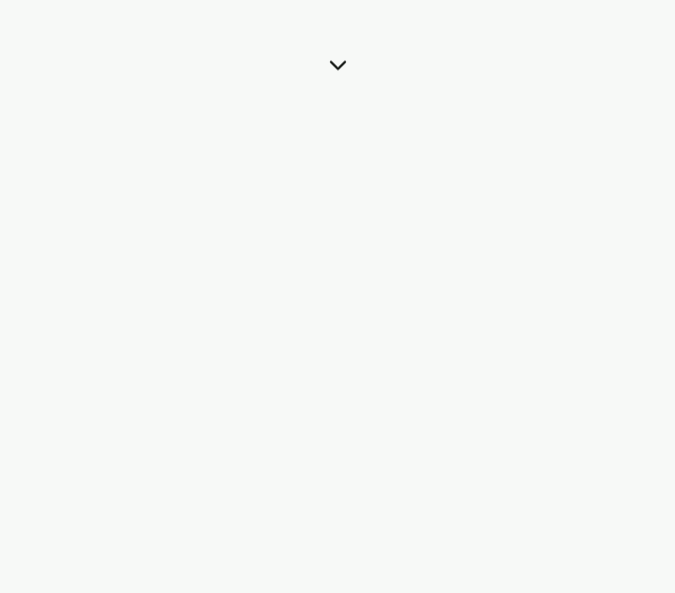
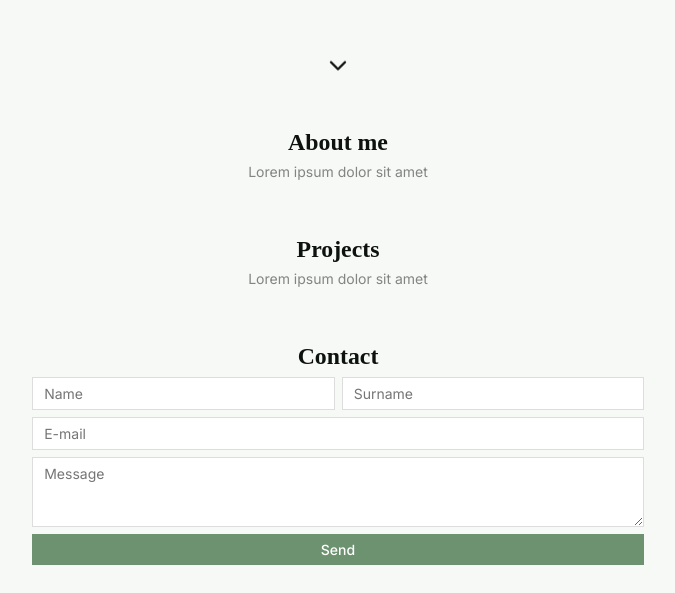
Before and after one commit to wiresnchains/wiresnchains-portfolio, a React (Create React App) app: page / in a window 1280 px wide. Shown: the part 699-1292 px from the top of the page, without its empty margins (302-977 px from the left). Before the commit the page ends 800 px from the top, so only its background shows below. Built offline with nearby package versions, Linux system fonts and the light colour scheme; a web font is replaced by a local one.

Commit message:
Add new blocks

```diff
--- a/src/hooks/LanguageProvider.tsx
+++ b/src/hooks/LanguageProvider.tsx
@@ -20,6 +20,7 @@ const dictionaryList: { [key: string]: ILanguageDictionary } = {
         failedToSendMessage: "Failed to send message, please try again later",
         messageSent: "Message was sent successfully",
         emptyFields: "Empty fields",
+        projects: "Projects",
 
         // Navigation
         home: "Home",
@@ -46,6 +47,7 @@ const dictionaryList: { [key: string]: ILanguageDictionary } = {
         failedToSendMessage: "Het bericht kon niet worden verzonden, probeer het later opnieuw",
         messageSent: "Het bericht is succesvol verzonden",
         emptyFields: "Lege velden",
+        projects: "Projected",
 
         // Navigation
         home: "Index",
--- a/src/views/Home.tsx
+++ b/src/views/Home.tsx
@@ -2,9 +2,11 @@ import { useLanguage } from "../hooks/LanguageProvider";
 import { Navbar } from "../components/Nav";
 import { Hero } from "../components/Hero";
 import { Inline } from "../components/Inline";
-import { Button } from "../components/Form";
+import { Button, ContactForm } from "../components/Form";
 import { useState } from "react";
 import { ContactModal } from "../components/Modal";
+import { Block } from "../components/Block";
+import { FluidContainer } from "../components/FluidContainer";
 
 export function Home() {
     const language = useLanguage();
@@ -20,6 +22,24 @@ export function Home() {
                     <Button type="secondary">{language.dictionary.aboutMe}</Button>
                 </Inline>
             </Hero>
+
+            <Block>
+                <h2>{language.dictionary.aboutMe}</h2>
+                <p className="muted">Lorem ipsum dolor sit amet</p>
+            </Block>
+
+            <Block>
+                <h2>{language.dictionary.projects}</h2>
+                <p className="muted">Lorem ipsum dolor sit amet</p>
+            </Block>
+
+            <Block>
+                <h2>{language.dictionary.contact}</h2>
+                <FluidContainer center>
+                    <ContactForm />
+                </FluidContainer>
+            </Block>
+
             <Navbar />
             {showContact && <ContactModal onClose={() => setShowContact(false)} />}
         </>
```
